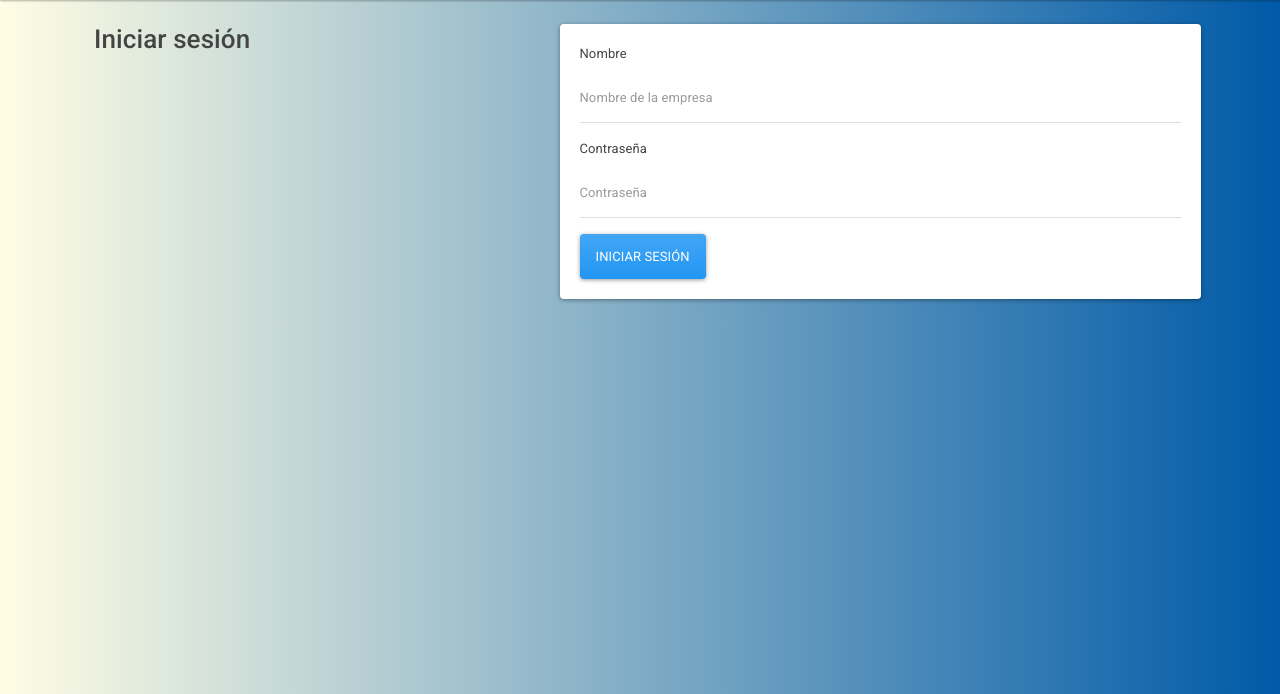
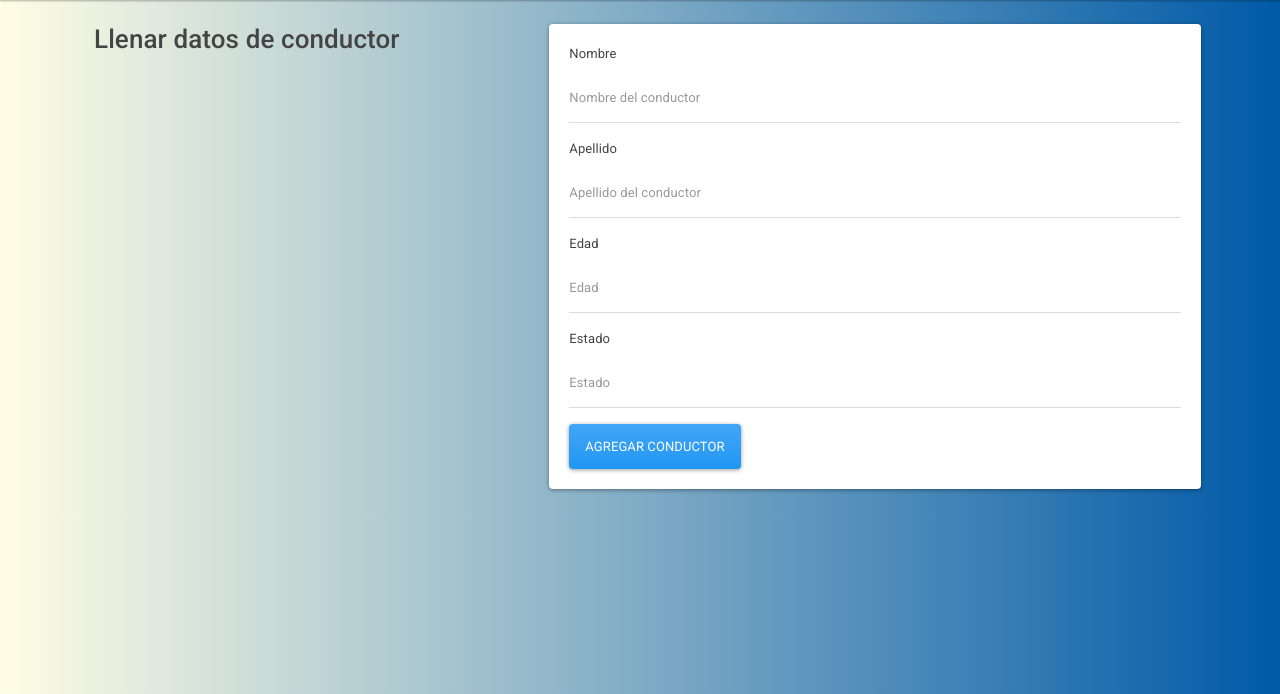
Before and after one commit to hburmester/drive-sleep-alert, a Flask app: template templates/conductor_nuevo.html in a window 1280 px wide. Shown: the part 80-774 px from the top of the page. Run offline with Flask 2, Linux system fonts and the light colour scheme; the template is opened without the code that fills it, so the values that code supplies are empty; some libraries are stand-ins or nearby versions.

Commit message:
add conductor listo

```diff
--- a/app.py
+++ b/app.py
@@ -1,6 +1,7 @@
 from flask import Flask, render_template, request, redirect, url_for, flash, session
 from flask_mysqldb import MySQL
 import pymysql
+import random
 
 app = Flask(__name__)
 
@@ -20,10 +21,10 @@ app.secret_key='utec123'
 
 @app.route('/login')
 def login():
-    if session['logged_nombre'] is not None:
-        redirect('/conductores')
-    else:
-        return render_template('login.html')
+    # if session['logged_nombre'] is not None:
+    #     redirect('/conductores')
+    # else:
+    return render_template('login.html')
 
 @app.route('/login_val', methods=['POST'])
 def login_val():
@@ -46,16 +47,36 @@ def conductores():
     data = cur.fetchall()
     return render_template('conductores.html', conductores=data)
 
-@app.route('/add_conductor')
+@app.route('/new_conductor')
+def new_conductor():
+    return render_template('conductor_nuevo.html')
+
+@app.route('/add_conductor', methods=['POST'])
 def add_conductor():
-    if session['logged_nombre'] is not None:
-        cur = mysql.connection.cursor()
-        sentence = f"insert into conductores (nombre, apellido, edad, cantidad_incidencias, estatus_conductor, placa_camion) VALUES ('{nombre}', '{apellido}', {edad}, {n_incidencias}, {estatus}, '{placa}', '{session['logged_nombre']}');"
-        cur.execute(sentence)
-        mysql.connection.commit()
-        return redirect('/conductores')
-    else:
-        return redirect('login')
+    if request.method == 'POST':
+        if session['logged_nombre'] is not None:
+            nombre = request.form['name']
+            apellido = request.form['lname']
+            edad = request.form['edad']
+            estatus = request.form['estatus']
+            listaVocales = ['A', 'B', 'C', 'D', 'E', 'F', 'G', 'H', 'I', 'J', 'K', 'L', 'M', 'N', 'O', 'P', 'Q', 'R', 'S', 'T', 'U', 'V', 'W', 'X', 'Y', 'Z']
+            placa = ""
+            for i in range(3):
+                valor = random.randint(0,25)
+                vocal = listaVocales[valor]
+                placa = placa + vocal
+            placa = placa + "-"
+            for i in range(3):
+                valor = str(random.randint(0,9))
+                placa = placa + valor
+            print(placa)
+            cur = mysql.connection.cursor()
+            sentence = f"insert into conductores (nombre, apellido, edad, cantidad_incidencias, estatus_conductor, placa_camion, nombre_central) values ('{nombre}', '{apellido}', {edad}, 0, {estatus}, '{placa}', '{session['logged_nombre']}');"
+            cur.execute(sentence)
+            mysql.connection.commit()
+            return redirect('/conductores')
+        else:
+            return redirect('/login')
 
 @app.route('/add_contact',methods=['POST'])
 def add_contact():
--- a/templates/conductor_nuevo.html
+++ b/templates/conductor_nuevo.html
@@ -2,11 +2,11 @@
 
 <div class="row">
   <div class="col">
-    <h2>Iniciar sesión</h2>
+    <h2>Llenar datos de conductor</h2>
   </div>
 
   <div class="card card-body">
-    <form action="/login_val" method="post">
+    <form action="/add_conductor" method="post">
       <div class="form-group">
         <label for="formGroupExampleInput">Nombre</label>
         <input
@@ -14,21 +14,41 @@
           type="text"
           class="form-control"
           id="formGroupExampleInput"
-          placeholder="Nombre de la empresa"
+          placeholder="Nombre del conductor"
         />
       </div>
       <div class="form-group">
-        <label for="formGroupExampleInput2">Contraseña</label>
+        <label for="formGroupExampleInput">Apellido</label>
         <input
-          name="password"
-          type="password"
+          name="lname"
+          type="text"
+          class="form-control"
+          id="formGroupExampleInput"
+          placeholder="Apellido del conductor"
+        />
+      </div>
+      <div class="form-group">
+        <label for="formGroupExampleInput">Edad</label>
+        <input
+          name="edad"
+          type="number"
+          class="form-control"
+          id="formGroupExampleInput"
+          placeholder="Edad"
+        />
+      </div>
+      <div class="form-group">
+        <label for="formGroupExampleInput2">Estado</label>
+        <input
+          name="estatus"
+          type="number"
           class="form-control"
           id="formGroupExampleInput2"
-          placeholder="Contraseña"
+          placeholder="Estado"
         />
       </div>
       <button type="submit" class="btn btn-primary">
-        <a action="/login_val" class="text-light">Iniciar sesión</a>
+        <a action="/add_conductor" class="text-light">Agregar conductor</a>
       </button>
     </form>
   </div>
--- a/templates/conductores.html
+++ b/templates/conductores.html
@@ -33,10 +33,10 @@
                 </tr>
                 {% endfor %}
             </tbody>
-            <form action="/add_conductor" method="post">
+            <form action="/new_conductor">
             <div class="form-group">
                 <button type="submit" class="btn btn-success btn-block">
-                    <a action="/add_conductor" class="text-light">Agregar conductor</a>
+                    <a action="/new_conductor" class="text-light">Agregar conductor</a>
                 </button>
             </div>
             </form>
```
